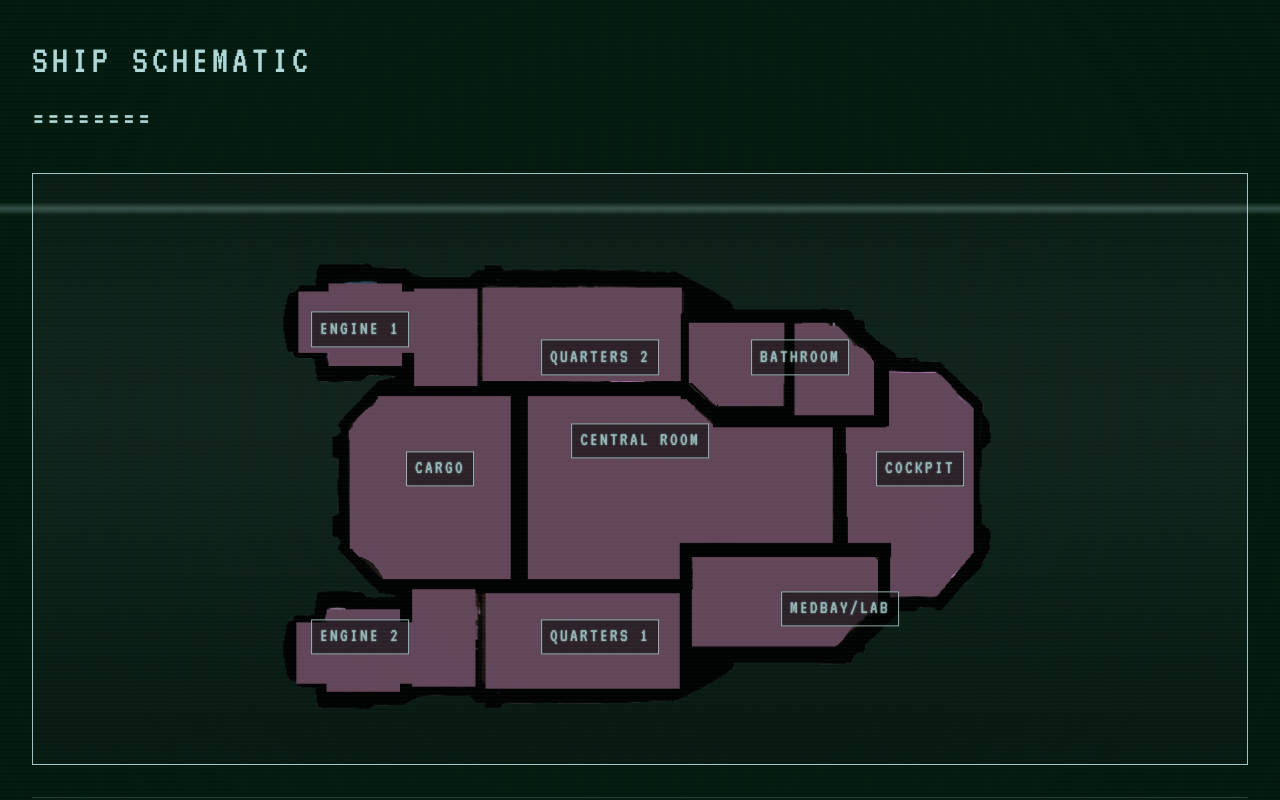
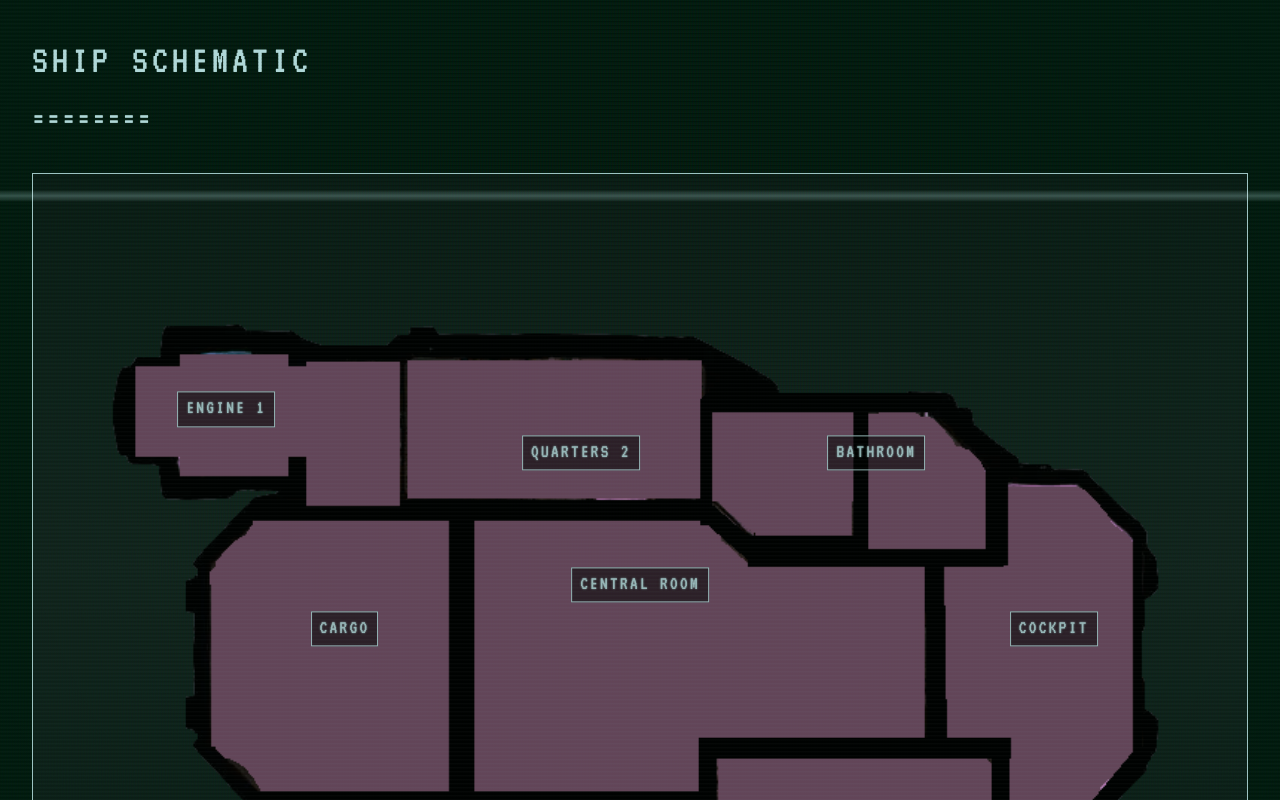
Before and after one commit to robbbbor/nextjs-mothership-terminal, a Next.js app: page /ship-info/schematic in a window 1280 px wide. Shown: the top 800 px of the page. Built offline with nearby package versions, Linux system fonts and the light colour scheme.

Commit message:
fixed some image display issues

```diff
--- a/src/app/globals.css
+++ b/src/app/globals.css
@@ -843,7 +843,9 @@ main::before {
 /* Schematic styles */
 .schematic-container {
   width: 100%;
-  min-height: 400px;
+  max-width: 100vw;
+  position: relative;
+  aspect-ratio: 4/3;
   border: 1px solid var(--menu-text);
   margin: 2rem 0;
   padding: 1rem;
@@ -852,13 +854,12 @@ main::before {
   align-items: center;
   justify-content: center;
   background: rgba(0, 0, 0, 0.3);
-  position: relative;
   overflow: hidden;
 }
 
 .schematic-wrapper {
-  max-width: 100%;
-  height: auto;
+  width: 100%;
+  height: 100%;
   position: relative;
   display: flex;
   justify-content: center;
@@ -866,13 +867,16 @@ main::before {
 }
 
 .schematic-image {
-  max-width: 100%;
-  height: auto;
+  width: 100%;
+  height: 100%;
+  object-fit: contain;
   filter: brightness(0.8) sepia(0.2) hue-rotate(160deg);
   transition: filter 0.3s ease;
+  -webkit-user-select: none;
+  user-select: none;
 }
 
-.schematic-image:hover {
+.schematic-wrapper:hover .schematic-image {
   filter: brightness(1) sepia(0) hue-rotate(0deg);
 }
 
@@ -964,3 +968,115 @@ main::before {
   opacity: 1;
   padding: 0 2rem;
 }
+
+/* Global image styles */
+img {
+  max-width: 100%;
+  height: auto;
+  display: block;
+}
+
+/* Message image styles */
+.message-image-container {
+  width: 100%;
+  max-width: 800px;
+  margin: 0 auto 1rem;
+  position: relative;
+}
+
+.message-image {
+  width: 100%;
+  height: auto;
+  border: 1px solid var(--menu-text);
+  background: rgba(0, 0, 0, 0.3);
+  cursor: pointer;
+}
+
+.message-image img {
+  width: 100%;
+  height: auto;
+  object-fit: contain;
+  display: block;
+}
+
+.message-image.zoomed {
+  position: fixed;
+  top: 50%;
+  left: 50%;
+  transform: translate(-50%, -50%);
+  width: 90vw;
+  max-height: 90vh;
+  z-index: 1100;
+  background: var(--background);
+  padding: 1rem;
+  overflow: auto;
+  -webkit-overflow-scrolling: touch;
+}
+
+.message-image.zoomed img {
+  max-width: 100%;
+  max-height: calc(90vh - 2rem);
+  width: auto;
+  height: auto;
+  margin: 0 auto;
+  object-fit: contain;
+}
+
+.zoom-overlay {
+  position: fixed;
+  top: 0;
+  left: 0;
+  width: 100vw;
+  height: 100vh;
+  background: rgba(0, 0, 0, 0.8);
+  z-index: 1050;
+}
+
+/* Star map styles */
+.star-map-container {
+  width: 100%;
+  max-width: 100vw;
+  overflow: hidden;
+  position: relative;
+  aspect-ratio: 4/3;
+  touch-action: none;
+}
+
+.star-map-wrapper {
+  width: 100%;
+  height: 100%;
+  position: relative;
+  display: flex;
+  justify-content: center;
+  align-items: center;
+}
+
+.star-map {
+  width: 100%;
+  height: 100%;
+  object-fit: contain;
+  filter: brightness(0.8) sepia(0.2) hue-rotate(160deg);
+  transition: filter 0.3s ease;
+  touch-action: none;
+  -webkit-user-select: none;
+  user-select: none;
+}
+
+/* Media queries for mobile devices */
+@media (max-width: 768px) {
+  .message-image.zoomed {
+    width: 100vw;
+    height: 100vh;
+    padding: 0.5rem;
+  }
+
+  .schematic-label {
+    font-size: 0.8rem;
+    padding: 0.1rem 0.3rem;
+  }
+
+  .star-map-container,
+  .schematic-container {
+    aspect-ratio: 1/1;
+  }
+}
--- a/src/app/navigation/page.tsx
+++ b/src/app/navigation/page.tsx
@@ -81,6 +81,32 @@ export default function NavigationPage() {
     setIsDragging(false);
   };
 
+  // Add touch event handlers
+  const handleTouchStart = (e: React.TouchEvent) => {
+    if (e.touches.length === 1) {
+      const touch = e.touches[0];
+      setIsDragging(true);
+      setStartPosition({
+        x: touch.clientX - position.x,
+        y: touch.clientY - position.y
+      });
+    }
+  };
+
+  const handleTouchMove = (e: React.TouchEvent) => {
+    if (!isDragging || e.touches.length !== 1) return;
+
+    const touch = e.touches[0];
+    setPosition({
+      x: touch.clientX - startPosition.x,
+      y: touch.clientY - startPosition.y
+    });
+  };
+
+  const handleTouchEnd = () => {
+    setIsDragging(false);
+  };
+
   const currentMap = starMaps.find(map => map.range === activeMap)!;
 
   return (
@@ -130,12 +156,16 @@ export default function NavigationPage() {
               onMouseMove={handleMouseMove}
               onMouseUp={handleMouseUp}
               onMouseLeave={handleMouseUp}
+              onTouchStart={handleTouchStart}
+              onTouchMove={handleTouchMove}
+              onTouchEnd={handleTouchEnd}
             >
               <div
                 className="star-map-wrapper"
                 style={{
                   transform: `scale(${zoomLevel}) translate(${position.x / zoomLevel}px, ${position.y / zoomLevel}px)`,
-                  cursor: isDragging ? 'grabbing' : 'grab'
+                  cursor: isDragging ? 'grabbing' : 'grab',
+                  touchAction: 'none'
                 }}
               >
                 <Image
@@ -145,6 +175,7 @@ export default function NavigationPage() {
                   height={600}
                   className="star-map"
                   priority
+                  draggable={false}
                 />
                 {(activeMap === '20' || activeMap === '50') && (
                   <div className={`ship-position ${activeMap === '50' ? 'position-50ly' : ''}`}>
@@ -296,13 +327,13 @@ export default function NavigationPage() {
 
         .ship-position {
           position: absolute;
-          left: 89%;
-          top: 46%;
+          left: 77%;
+          top: 45%;
           z-index: 2;
         }
 
         .position-50ly {
-          left: 65.3%;
+          left: 61%;
           top: 48.5%;
         }
 
--- a/src/components/CommsMenu/CommsMenu.tsx
+++ b/src/components/CommsMenu/CommsMenu.tsx
@@ -56,7 +56,7 @@ export default function CommsMenu() {
         {
           sender: 'PROJECT RICHTER',
           subject: 'this you? XD',
-          content: '<img src="/images/hugo-news.png" alt="News Article" style="max-width: 100%; margin-bottom: 1rem;" />\n\nthat was fucking metal lmao. we\'re impressed. contact us if you want to fuck shit up and show the corporate shills what true anarchy means',
+          content: `<img src="/images/hugo-news.png" alt="News Article" style="width: 100%; height: auto; display: block;" />\n\nLMFAO. We're impressed. Contact us if you want to fuck shit up and show some corporate shills what true anarchy means.`,
           timestamp: '02/23/3442 4:20'
         }
       ];
@@ -274,10 +274,13 @@ export default function CommsMenu() {
                     <div
                       className={`message-image ${isImageZoomed ? 'zoomed' : ''}`}
                       onClick={handleImageClick}
-                      dangerouslySetInnerHTML={{
-                        __html: selectedMessage.content.split('\n\n')[0].replace('max-width: 100%;', '')
-                      }}
-                    />
+                    >
+                      <div
+                        dangerouslySetInnerHTML={{
+                          __html: selectedMessage.content.split('\n\n')[0]
+                        }}
+                      />
+                    </div>
                     {isImageZoomed && (
                       <div className="zoom-overlay" onClick={handleImageClick} />
                     )}
```
